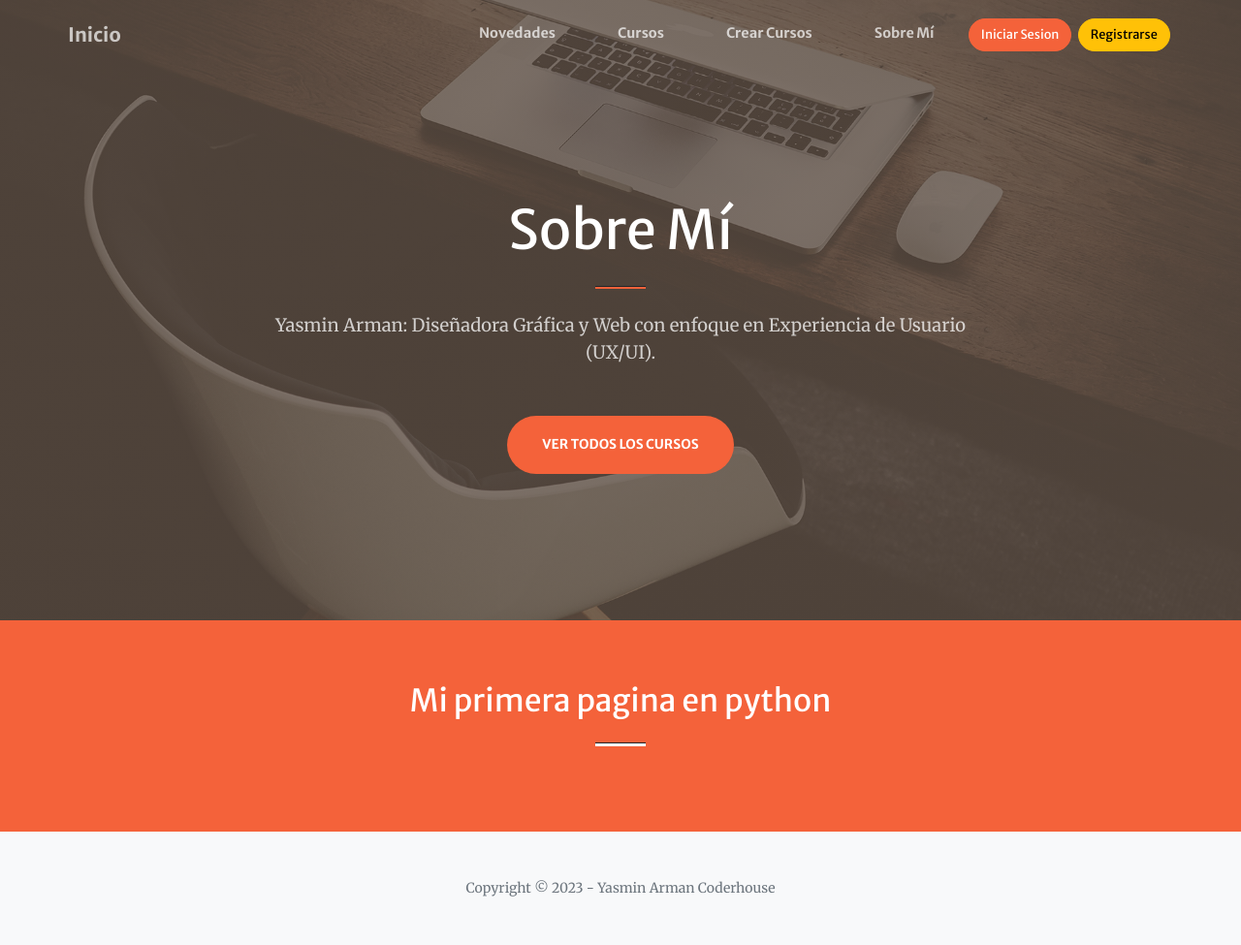
After one commit to yasmarman/coderproject, a Django app: page /nueva/sobre-mi/ in a window 1280 px wide. The commit adds this page. Shown: the whole page at 97% size. Run offline with Django 4.2, Linux system fonts and the light colour scheme; some libraries are stand-ins or nearby versions.

Commit message:
pagina about

```diff
--- a/inicio/static/css/styles-nuevos.css
+++ b/inicio/static/css/styles-nuevos.css
@@ -46,3 +46,9 @@
     li {
         list-style: none;
     }
+
+    .formcrear {
+        padding: 2rem;
+        margin: 0 auto;
+        width: 100%;
+    }
--- a/inicio/templates/inicio/compartidos/base.html
+++ b/inicio/templates/inicio/compartidos/base.html
@@ -35,7 +35,7 @@
                         <li class="nav-item"><a class="nav-link" href="/productos">Novedades</a></li>
                         <li class="nav-item"><a class="nav-link" href={% url "paletas" %}>Cursos</a></li>
                         <li class="nav-item"><a class="nav-link" href={% url "crear_paletas" %}>Crear Cursos</a></li>
-                        <li class="nav-item"><a class="nav-link" href="#about">Sobre Mí</a></li>
+                        <li class="nav-item"><a class="nav-link" href={% url "sobre_mi" %}>Sobre Mí</a></li>
 
                         {% if request.user.is_authenticated %}
                         {% if request.user.infoextra.avatar %}
--- a/inicio/templates/inicio/inicio.html
+++ b/inicio/templates/inicio/inicio.html
@@ -14,5 +14,5 @@ Construye un equipo listo para el futuro
 
  {% block botonprincipal %}Ver Todos los cursos{% endblock botonprincipal %}
 
-{% block aboutme_h2 %}Sobre Mí{% endblock aboutme_h2 %}
-{% block aboutme_p %}Yasmin Arman: Diseñadora Gráfica y Web con enfoque en Experiencia de Usuario (UX/UI).{% endblock aboutme_p %}
+{% block aboutme_h2 %}{% endblock aboutme_h2 %}
+{% block aboutme_p %}{% endblock aboutme_p %}
--- a/inicio/templates/inicio/productos.html
+++ b/inicio/templates/inicio/productos.html
@@ -15,6 +15,9 @@ Ultimas Novedades
 {% block botonprincipal %}{% endblock botonprincipal%}
 
 {% block main %}
+
+<div class="formcrear">
+
 
 <form action="" >
     {% csrf_token %}
@@ -55,7 +58,7 @@ Ultimas Novedades
 {%endif%}
 </section>
 
-
+</div>
 {% endblock main  %}
 
  {% block aboutme %}
--- /dev/null
+++ b/nueva/templates/nueva/sobre-mi.html
@@ -0,0 +1,31 @@
+{% extends "inicio/compartidos/base.html" %}
+{% load static %}
+
+
+{% block h1_header %}
+Sobre Mí
+{% endblock h1_header  %}
+
+
+
+ {% block parrafobase %} <p class="text-white-75 mb-5">
+    Yasmin Arman: Diseñadora Gráfica y Web con enfoque en Experiencia de Usuario (UX/UI).<p>
+ {% endblock parrafobase %}
+
+<a class="btn btn-primary btn-xl" href={% url "paletas" %}>{% block botonprincipal %}Ver todos los cursos{% endblock botonprincipal %}</a>
+
+<!-- About-->
+{% block aboutme %}
+<section class="page-section bg-primary" id="about">
+    <div class="container px-4 px-lg-5">
+        <div class="row gx-4 gx-lg-5 justify-content-center">
+            <div class="col-lg-8 text-center">
+                <h2 class="text-white mt-0">{% block aboutme_h2 %}Mi primera pagina en python{% endblock aboutme_h2 %}</h2>
+                <hr class="divider divider-light" />
+                <p class="text-white-75 mb-4">{% block aboutme_p %}{% endblock aboutme_p %}</p>
+
+            </div>
+        </div>
+    </div>
+</section>
+{% endblock aboutme %}
--- a/nueva/urls.py
+++ b/nueva/urls.py
@@ -1,6 +1,6 @@
 from django.urls import path
 from nueva import views
-
+from nueva.views import About
 
 urlpatterns = [
     path('paletas/',views.PaletaListView.as_view() , name='paletas'),
@@ -8,4 +8,5 @@ urlpatterns = [
     path('paletas/<int:pk>',views.PaletaDetailView.as_view() , name='detalle_paletas'),
     path('paletas/<int:pk>/editar/',views.PaletaUpdateView.as_view() , name='editar_paletas'),
     path('paletas/<int:pk>/eliminar/', views.PaletaDeleteView.as_view(), name='eliminar_paletas'),
+    path('sobre-mi/', About, name='sobre_mi'),
 ]
--- a/nueva/views.py
+++ b/nueva/views.py
@@ -47,3 +47,8 @@ class PaletaListView(ListView):
          else:
               paletas = self.model.objects.all()
          return paletas
+
+
+
+def About(request):
+    return render(request, 'nueva/sobre-mi.html')
```
Also changed, not shown: nueva/templates/nueva/crear-paleta.html (+7 -2 lines), nueva/models.py (line endings or trailing spaces).
